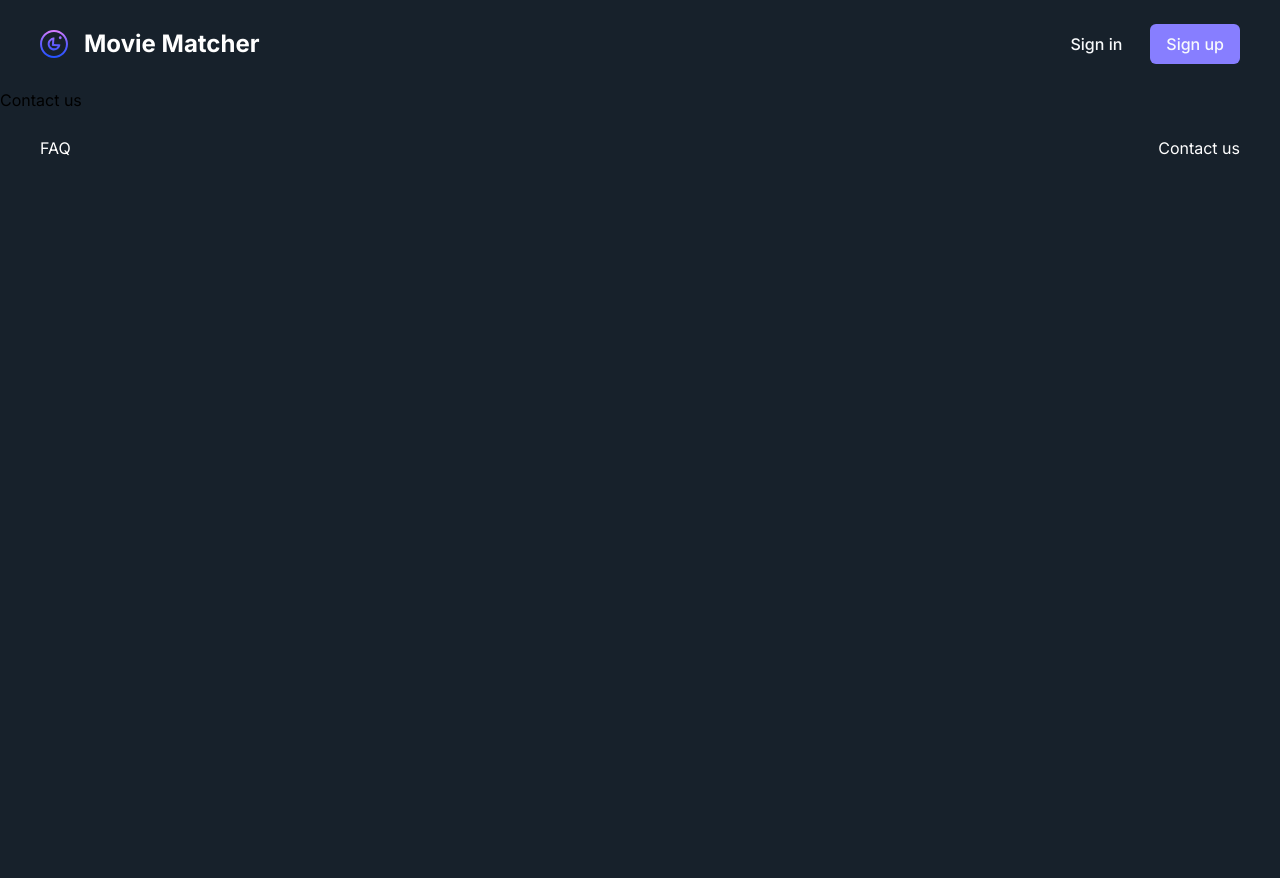
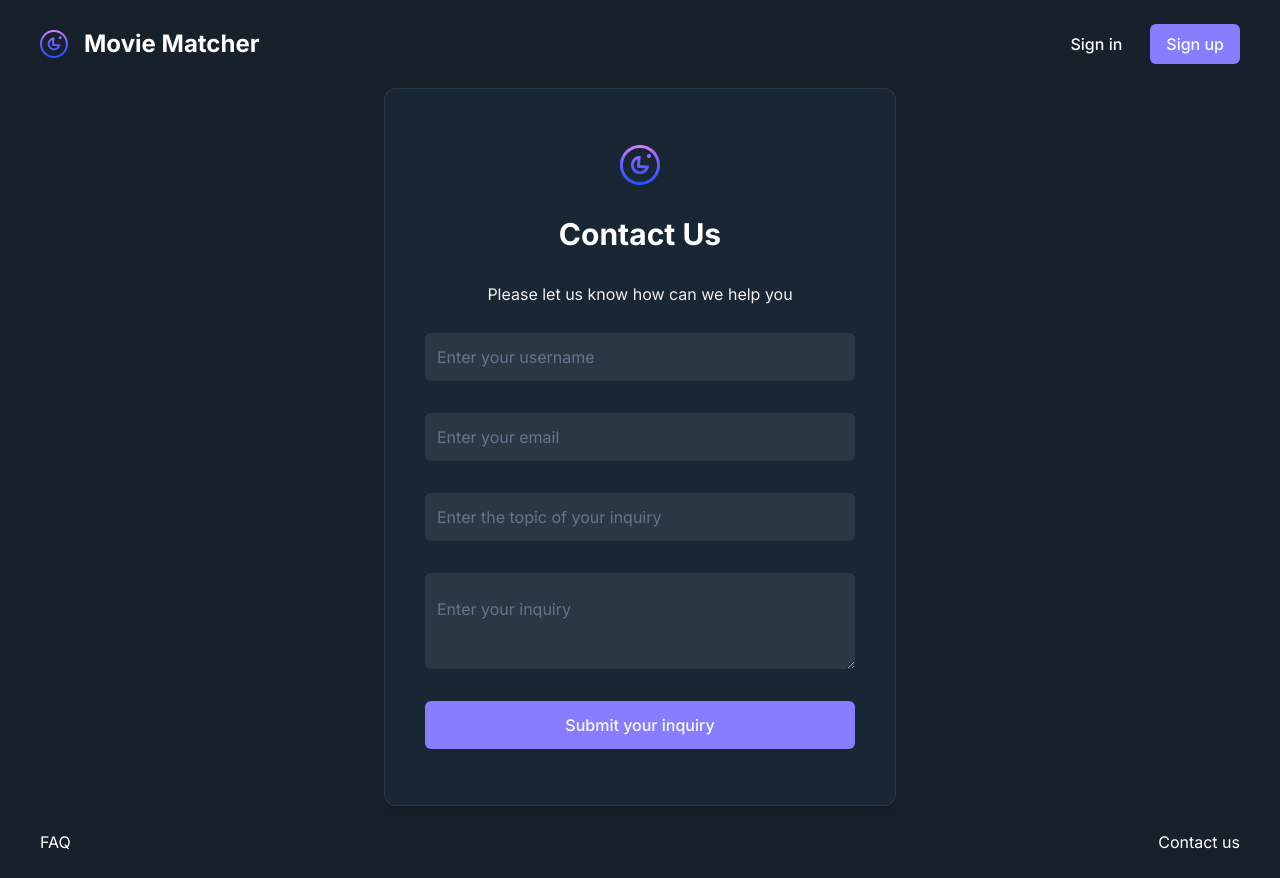
Before and after one commit to chingu-voyages/v45-tier3-team-41, a Next.js app: page /contact-us in a window 1280 px wide. Before the commit the page ends 800 px from the top, so only its background shows below. Built offline with nearby package versions, Linux system fonts and the light colour scheme.

Commit message:
Add Contact Us form and page

```diff
--- a/app/(root)/contact-us/page.js
+++ b/app/(root)/contact-us/page.js
@@ -1,5 +1,32 @@
-import React from "react";
+import ContactUs from "@/components/forms/ContactUs";
+import Image from "next/image";
 
 export default function page() {
-  return <div>Contact us</div>;
+  return (
+    <main className="max-w-lg mx-auto">
+      <div className="bg-dark-2 rounded-xl shadow-lg px-10 py-14 space-y-7 border border-dark-3">
+        {/* Logo App */}
+        <Image
+          className="mx-auto"
+          src="/assets/logo.svg"
+          alt="logo"
+          width={40}
+          height={40}
+        />
+
+        {/* Title */}
+        <h1 className="head-text text-center">Contact Us</h1>
+
+        {/* Description */}
+        <p className="text-base-regular text-light-2 text-center">
+          Please let us know how can we help you
+        </p>
+
+        {/* Calling the Contact Us Form */}
+        <div className="mt-10">
+          <ContactUs />
+        </div>
+      </div>
+    </main>
+  );
 }
--- /dev/null
+++ b/components/forms/ContactUs.js
@@ -0,0 +1,116 @@
+"use client";
+
+import React from "react";
+import { Button } from "@/components/ui/button";
+import {
+  Form,
+  FormControl,
+  FormDescription,
+  FormField,
+  FormItem,
+  FormLabel,
+  FormMessage,
+} from "@/components/ui/form";
+import { Input } from "@/components/ui/input";
+import { Textarea } from "@/components/ui/textarea";
+import { useForm } from "react-hook-form";
+import Link from "next/link";
+
+export default function SignIn() {
+  const form = useForm();
+
+  const onSubmit = () => {};
+
+  return (
+    <div>
+      {/* Calling the shadcn form */}
+      <Form {...form}>
+        <form onSubmit={form.handleSubmit(onSubmit)} className="space-y-8">
+          {/* Start username Field */}
+          <FormField
+            control={form.control}
+            name="username"
+            render={({ field }) => (
+              <FormItem>
+                <FormControl>
+                  <Input
+                    className="account-form_input no-focus"
+                    placeholder="Enter your username"
+                    {...field}
+                  />
+                </FormControl>
+                <FormMessage />
+              </FormItem>
+            )}
+          />
+          {/* End username Field */}
+
+          {/* Start Email Field */}
+          <FormField
+            control={form.control}
+            name="email"
+            render={({ field }) => (
+              <FormItem>
+                <FormControl>
+                  <Input
+                    className="account-form_input no-focus"
+                    placeholder="Enter your email"
+                    {...field}
+                  />
+                </FormControl>
+                <FormMessage />
+              </FormItem>
+            )}
+          />
+          {/* End Email Field */}
+
+          {/* Start Topic Field */}
+                    <FormField
+            control={form.control}
+            name="topic"
+            render={({ field }) => (
+              <FormItem>
+                <FormControl>
+                  <Input
+                    className="account-form_input no-focus"
+                    placeholder="Enter the topic of your inquiry"
+                    {...field}
+                  />
+                </FormControl>
+                <FormMessage />
+              </FormItem>
+            )}
+          />
+          {/* End topic Field */}
+
+          {/* Start inquiry Field */}
+                    <FormField
+            control={form.control}
+            name="inquiry"
+            render={({ field }) => (
+              <FormItem>
+                <FormControl>
+                  <Textarea
+                    className="account-form_input no-focus"
+                    placeholder="Enter your inquiry"
+                    {...field}
+                  />
+                </FormControl>
+                <FormMessage />
+              </FormItem>
+            )}
+          />
+          {/* End inquiry Field */}
+
+          {/* Submitting Button For the Form */}
+          <Button className="bg-primary-500 w-full py-6" type="submit">
+            Submit your inquiry
+          </Button>
+          {/* End submitting button */}
+
+
+        </form>
+      </Form>
+    </div>
+  );
+}
```
